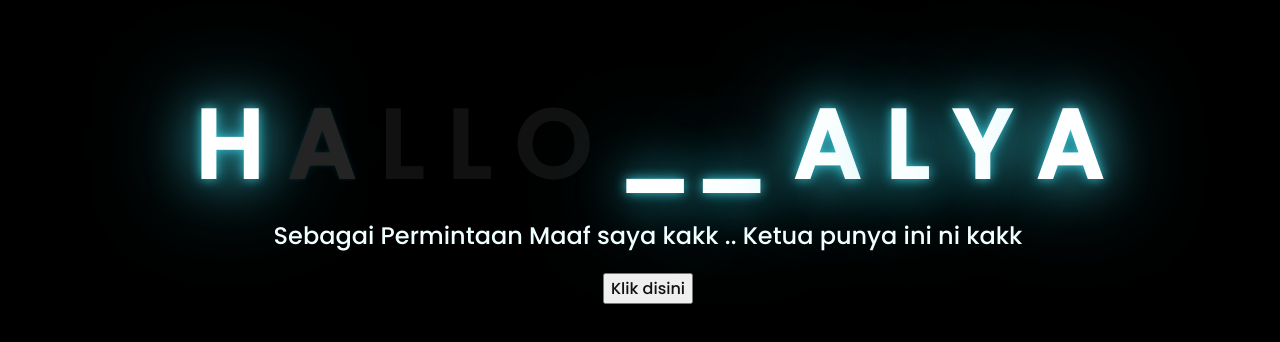
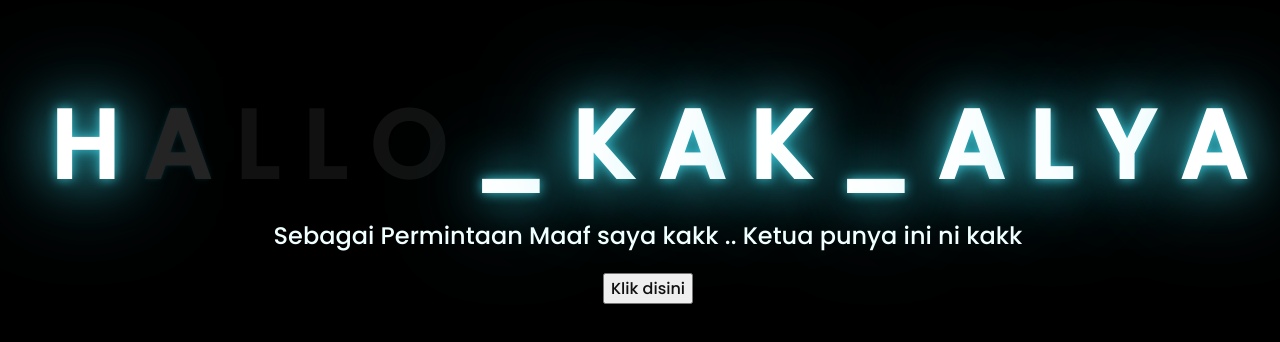
Before and after one commit to klinuxserver/maaf, a plain HTML site: page index.html in a window 1280 px wide. Shown: the part 220-562 px from the top of the page. Drawn offline with Linux system fonts and the light colour scheme.

Commit message:
Update index.html

```diff
--- a/index.html
+++ b/index.html
@@ -16,7 +16,11 @@
         <span>L</span>
         <span>L</span>
         <span>O</span>
-        <span>__</span>
+        <span>_</span>
+        <span>K</span>
+        <span>A</span>
+        <span>K</span>
+        <span>_</span>
         <span>A</span>
         <span>L</span>
         <span>Y</span>
```
